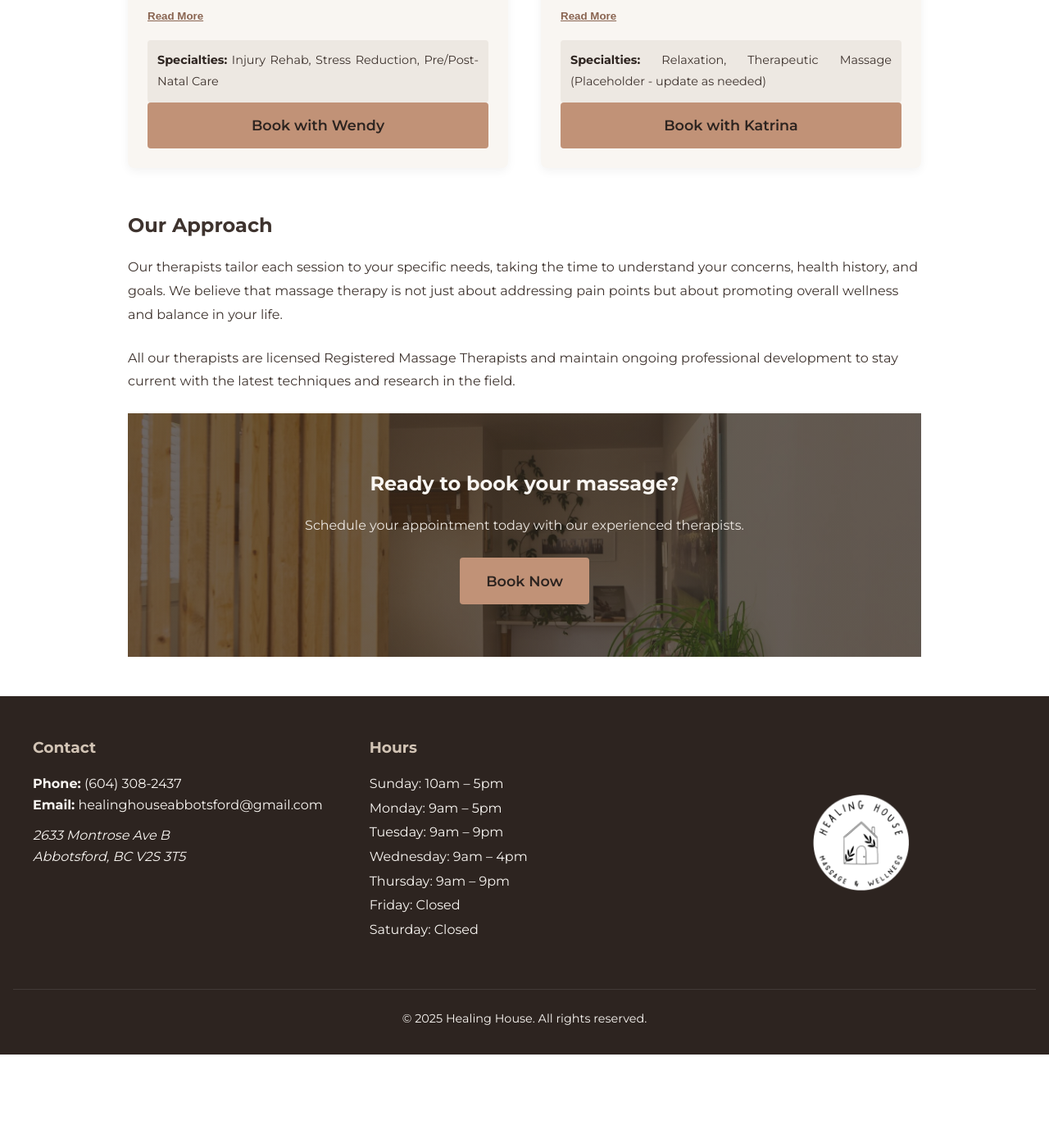
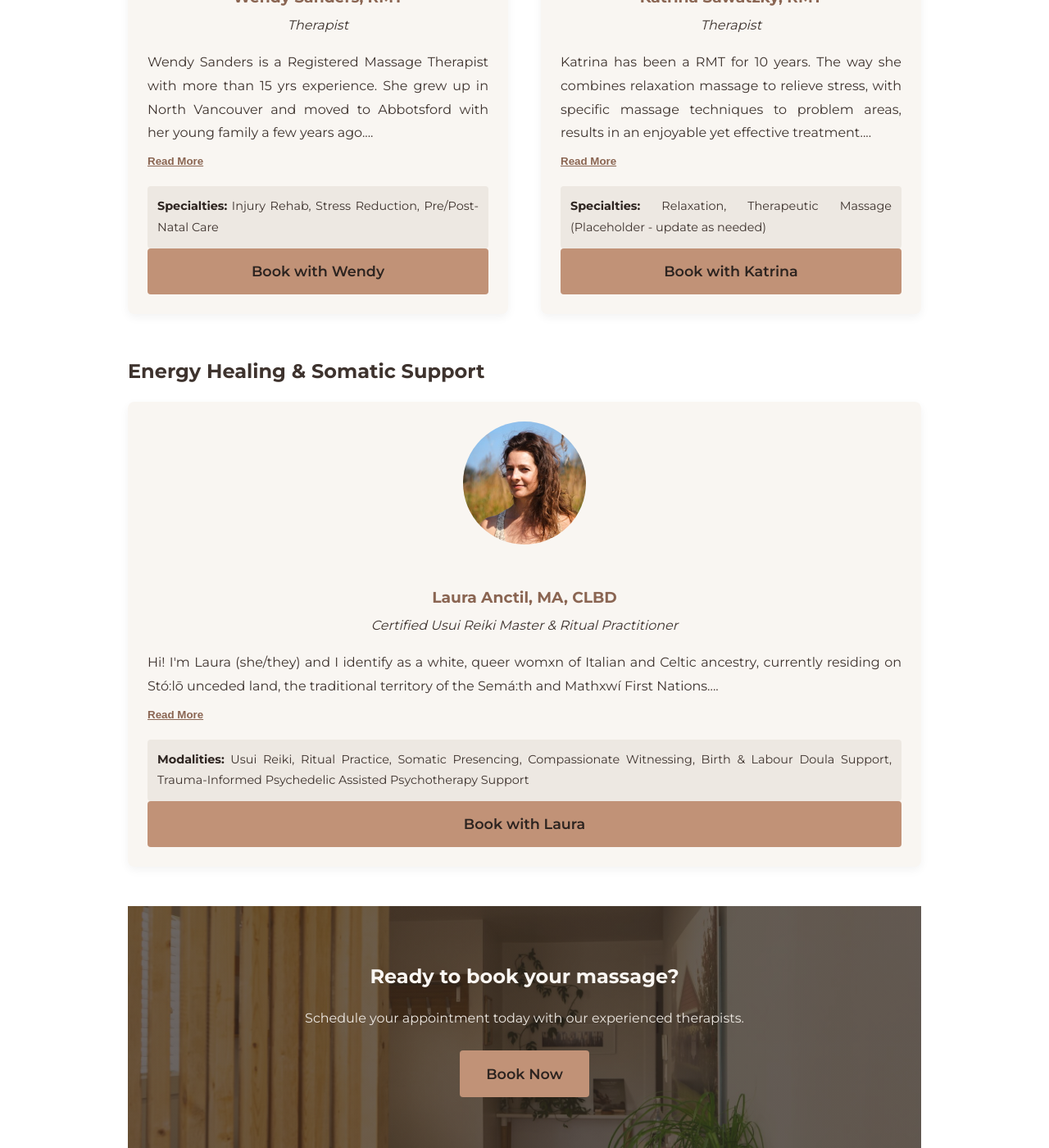
Before and after one commit to GitRealHappy/healinghouse, a Jekyll site: the page built from pages/team.md, in a window 1280 px wide and 1400 px high, scrolled down 1447 px. Shown: the whole window at 82% size. Built offline with Jekyll 4.4.1, drawn with Linux system fonts in a browser that asks for light colours; before the commit the page ends 2733 px from its top, so only the background shows below that; some of the changed text lies outside the part shown.

Commit message:
added another team member

```diff
--- a/pages/team.md
+++ b/pages/team.md
@@ -71,10 +74,24 @@ permalink: /team/
     </div>
 </div>
 
-## Our Approach
+## Energy Healing & Somatic Support
 
-Our therapists tailor each session to your specific needs, taking the time to understand your concerns, health history, and goals. We believe that massage therapy is not just about addressing pain points but about promoting overall wellness and balance in your life.
-
-All our therapists are licensed Registered Massage Therapists and maintain ongoing professional development to stay current with the latest techniques and research in the field.
+<div class="team-grid">
+    <div class="team-member">
+        <img src="{{ '/assets/images/team/lauraanctil.jpeg' | relative_url }}" alt="Laura Anctil, Certified Usui Reiki Master at Healing House Abbotsford" class="team-photo">
+        <h3>Laura Anctil, MA, CLBD</h3>
+        <p class="team-title">Certified Usui Reiki Master & Ritual Practitioner</p>
+        <div class="bio-text">
+            <p class="bio-intro">Hi! I'm Laura (she/they) and I identify as a white, queer womxn of Italian and Celtic ancestry, currently residing on Stó:lō unceded land, the traditional territory of the Semá:th and Mathxwí First Nations.<span class="dots">...</span></p>
+            <div class="more-text">
+                <p>I'm a Certified Usui Reiki Master and Ritual Practitioner, and a member of the International Association of Reiki Practitioners. I'm also a Certified Birth and Labour Doula and trauma-informed secondary support for Psychedelic Assisted Psychotherapy. I'm passionate about companioning others on their journey with somatic presencing, compassionate witnessing, and unconditional positive regard. I'm also deeply invested in learning about anti-racist and anti-oppressive ways of being, and cultivating right relationship with our planet and its inhabitants.</p>
+                <p>Before learning energy work, I completed an MA in Cultural, Social and Political Thought, and this training taught me to view healing from a holistic and systemic perspective. I strongly believe that reconnection with the body is an important step to reconciliation and learning healthy reconnection with all O/others. On my days off, I like magikal adventures in the woods with family, friends and familiars; singing loudly while driving, playing in different bands, poring over ancient and contemporary texts, and tending to my outdoor garden sanctuary.</p>
+            </div>
+            <button class="read-more-btn" aria-expanded="false">Read More</button>
+        </div>
+        <p class="specialties"><strong>Modalities:</strong> Usui Reiki, Ritual Practice, Somatic Presencing, Compassionate Witnessing, Birth & Labour Doula Support, Trauma-Informed Psychedelic Assisted Psychotherapy Support</p>
+        <a href="https://healinghouseabbotsford.janeapp.com/#/staff_member/14" target="_blank" class="cta-button team-book-button">Book with Laura</a>
+    </div>
+</div>
 
 {% include book-cta.html %}
```
Also changed, not shown: other parts of pages/team.md (+3 -0 lines), STRUCTURE.md (+1 -0 lines), assets/images/team/lauraanctil.jpeg (added).
